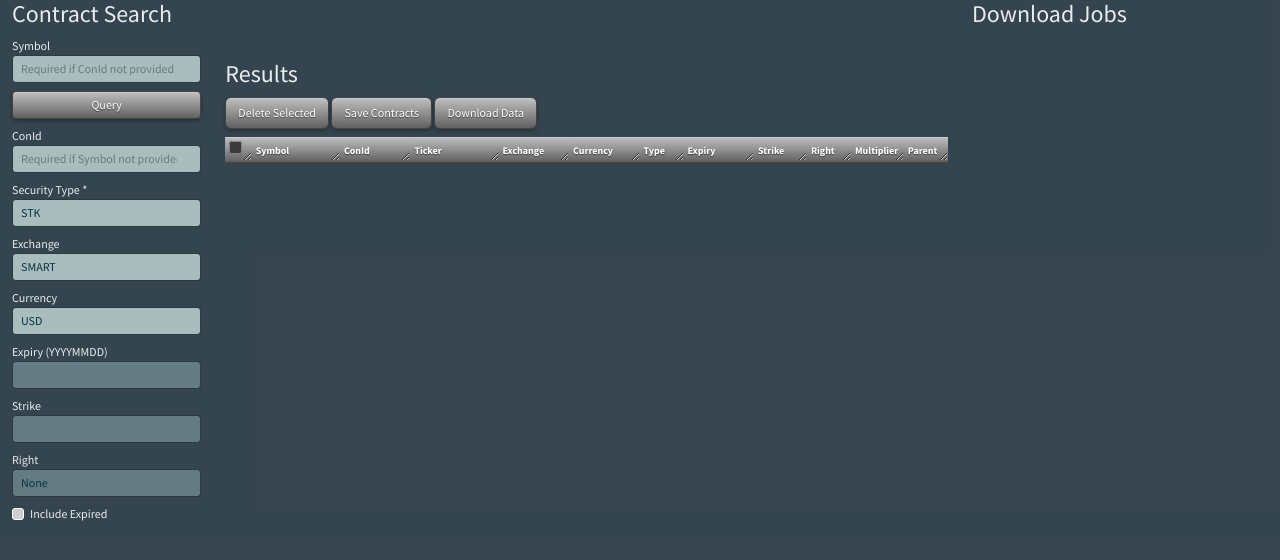
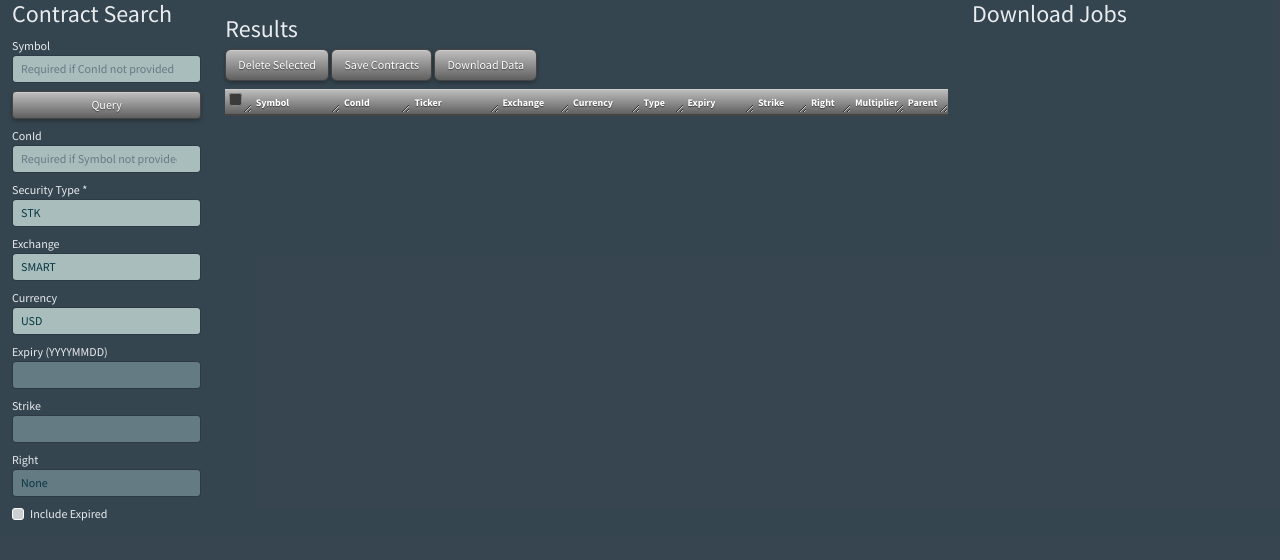
Before and after one commit to alacazar/ib-connect, a Flask app: page / in a window 1280 px wide. Shown: the top 560 px of the page. Run offline with Flask 3, Linux system fonts and the light colour scheme; lists and menus that the app fills with data are empty; some libraries are stand-ins or nearby versions.

Commit message:
Adjust margins to align grid header top-left with query button top

```diff
--- a/ib_connect/gui/static/css/custom.css
+++ b/ib_connect/gui/static/css/custom.css
@@ -79,9 +79,13 @@ select option:hover {
   color: #fff !important;
 }
 
-/* Align results panel with query button */
+/* Align results panel header with query button */
 #resultsPanel {
-  margin-top: 60px;
+  margin-top: 0;
+}
+#resultsPanel h4 {
+  margin-top: 15px;
+  margin-bottom: 5px;
 }
 
 /* Remove horizontal scrollbar */
```
